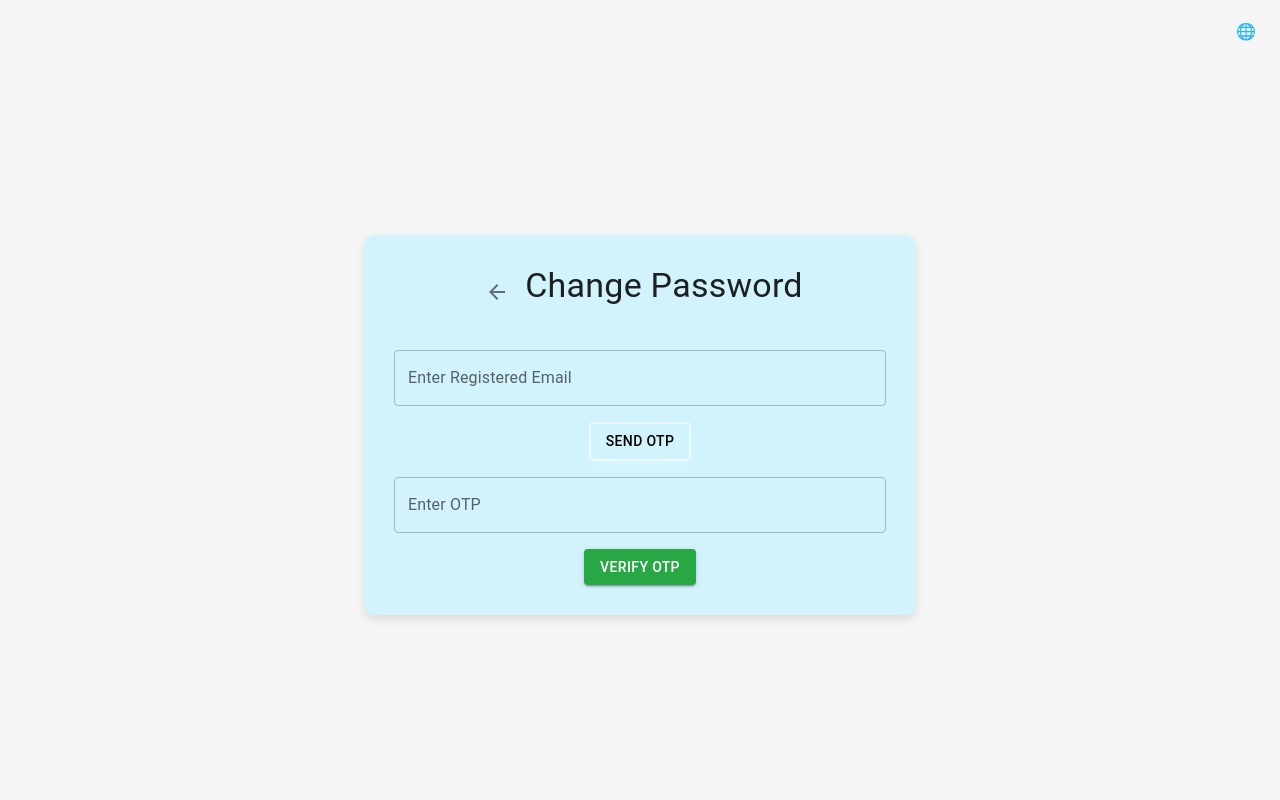
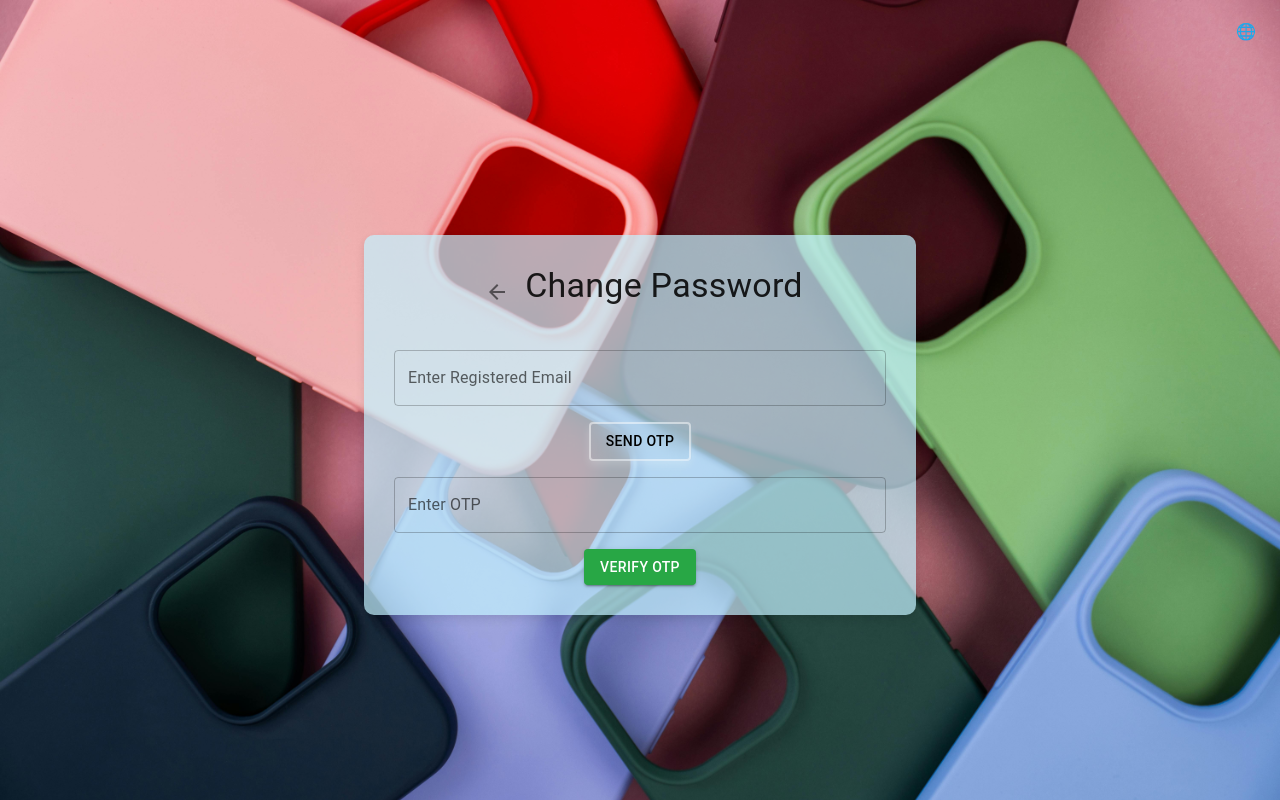
Before and after one commit to bhanuthrivfull/case_galaxy_v4, a React (Create React App) app: page /forgotpassword in a window 1280 px wide. Built offline with nearby package versions, Linux system fonts and the light colour scheme; no server answers.

Commit message:
forget changes added

```diff
--- a/src/App.js
+++ b/src/App.js
@@ -59,7 +59,14 @@ function App() {
           <Route
             path="/forgotpassword"
             element={
+              <div style={{
+                backgroundImage: 'url("assets/login_bg.jpg")', alignItems: 'center',
+                justifyContent: 'center',
+                backgroundRepeat: 'no-repeat',
+                backgroundSize: 'cover',
+              }}>
                 <ForgotPassword />
+              </div>
             }
           />
 
```
Lines whose indentation alone changed are shown as unchanged.
